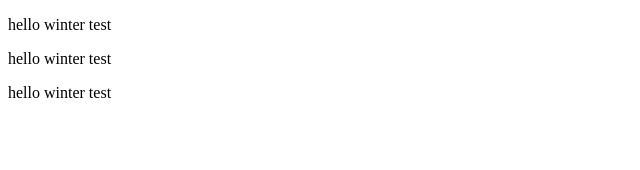
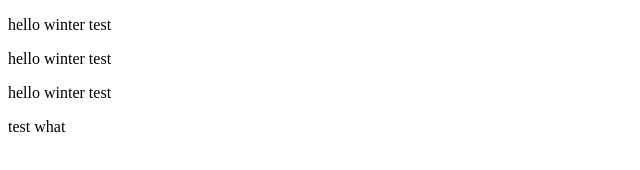
Before and after one commit to tfwww/LearnVue, a website: page explorations/getset.html in a window 1280 px wide. Shown: the full height of the page, 0-640 px from the left. Drawn offline with Linux system fonts and the light colour scheme.

Commit message:
数据绑定核心代码

```diff
--- a/explorations/getset.html
+++ b/explorations/getset.html
@@ -69,7 +69,8 @@
 			}
 
 			var app = new Element('test', {
-				msg: 'hello winter test'
+				msg: 'hello winter test',
+				what: 'test what'
 			})
 
 		</script>
```
Also changed, not shown: README.md.
